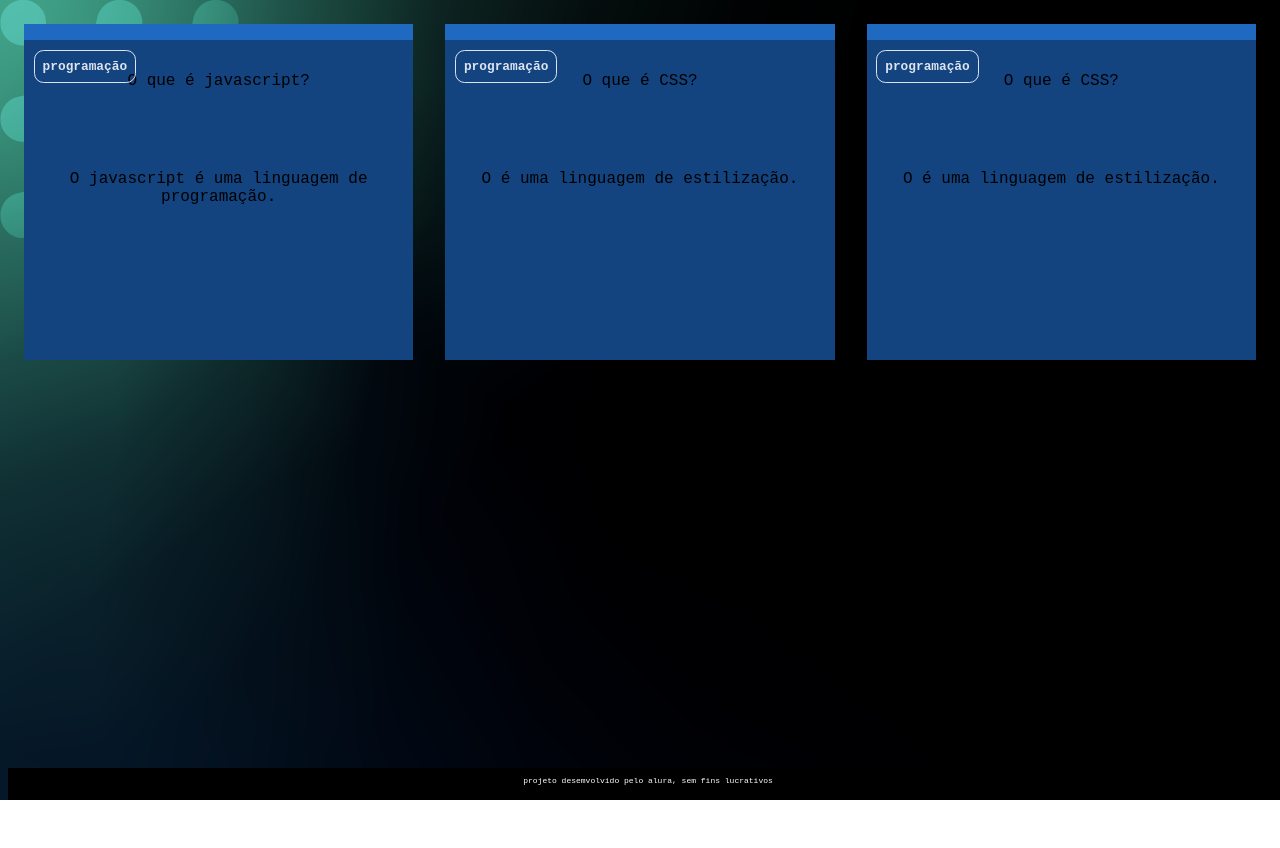
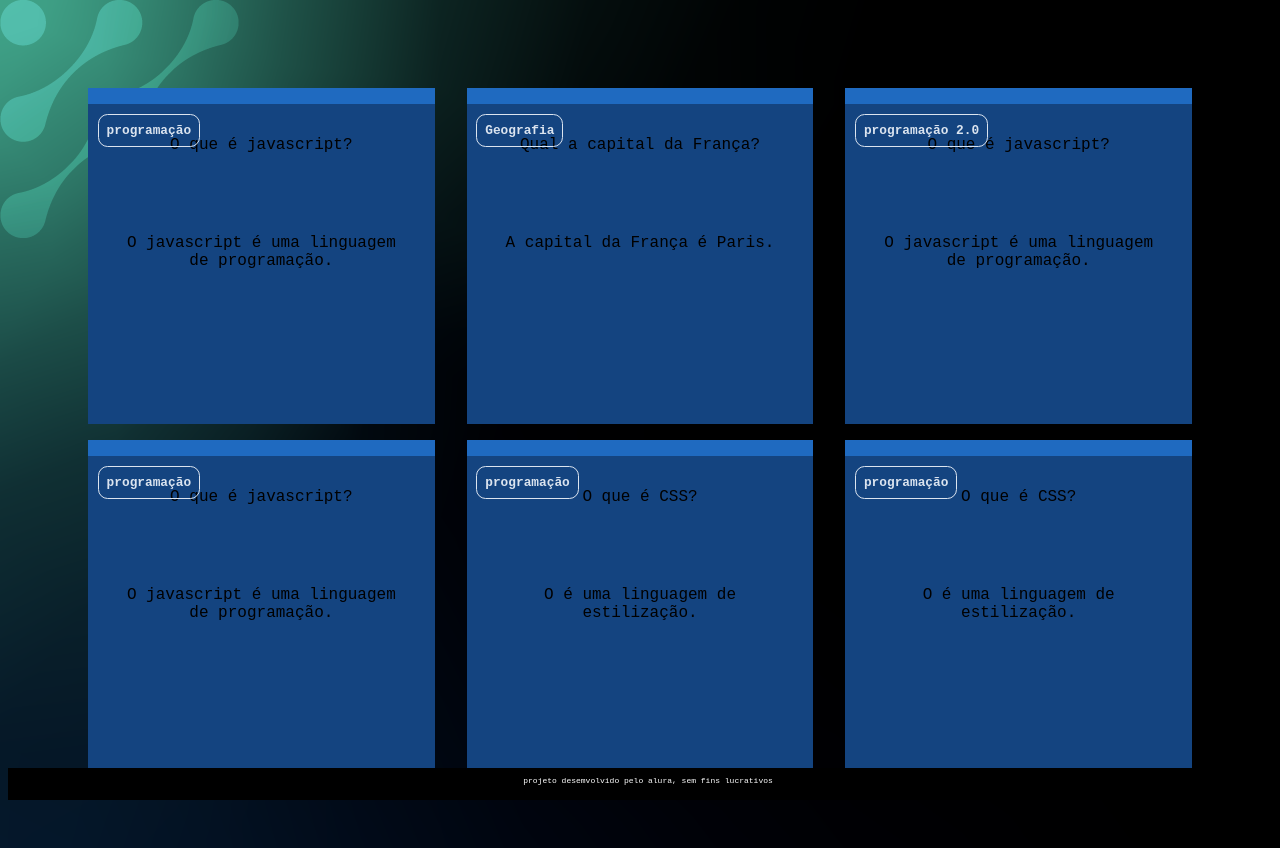
Before and after one commit to jacksonmachado2/flahcard, a plain HTML site: page index.html in a window 1280 px wide. Before the commit the page ends 800 px from the top, so only its background shows below. Drawn offline with Linux system fonts and the light colour scheme.

Commit message:
Add files via upload

```diff
--- a/index.html
+++ b/index.html
@@ -9,6 +9,36 @@
 <body>
     <main>
 <section id="container">
+    <article class="cartao">
+        <div class="cartao__conteudo">
+            <h3>programação</h3>
+            <div class="cartao_conteudo_pergunta"></div>
+           <p> O que é javascript?</p>
+        <div class="cartao_conteudo_resposta">
+           <p> O javascript é uma linguagem de programação.</p>
+        </div>
+    </div>
+    </article>
+    <article class="cartao">
+        <div class="cartao__conteudo">
+            <h3>Geografia</h3>
+            <div class="cartao_conteudo_pergunta"></div>
+           <p> Qual a capital da França?</p>
+        <div class="cartao_conteudo_resposta">
+           <p> A capital da França é Paris.</p>
+        </div>
+    </div>
+    </article>
+    <article class="cartao">
+        <div class="cartao__conteudo">
+            <h3>programação 2.0</h3>
+            <div class="cartao_conteudo_pergunta"></div>
+           <p> O que é javascript?</p>
+        <div class="cartao_conteudo_resposta">
+           <p> O javascript é uma linguagem de programação.</p>
+        </div>
+    </div>
+    </article>
     <article class="cartao">
         <div class="cartao__conteudo">
             <h3>programação</h3>
--- a/style.css
+++ b/style.css
@@ -3,6 +3,7 @@
     --card-front-color: #144480;
     --card-back-color: #00F4BF;
  }
+
 
    body {
 
@@ -11,7 +12,11 @@
     }
  #container{
     display: flex;
+    flex-wrap: wrap;
+    justify-content: space-between;
+    padding: 4rem;
  }
+
 
  .cartao{
     margin: 1rem 1rem;
@@ -24,6 +29,8 @@
     text-align: center;
     background-color: var(--card-front-color);
     height: 100%;
+    transform-style: preserve-3d;
+    transition: transform 300ms ease-in-out;
  }
  .cartao__conteudo h3{
   color: var(--text-color);
@@ -34,11 +41,35 @@
     margin: 0.6rem;
     border-radius: 0.6rem;
     font-size: 1vw;
+    backface-visibility: hidden;
+
 
  }
  .cartao__conteudo p {
     margin-top: 1rem;
     padding: 2rem;
+
+
+ }
+
+
+ .cartao__conteudo__resposta p {
+    color: var(--card-back-color);
+    font-weight: 700;
+ }
+
+
+ .cartao:hover .cartao__conteudo {
+    transform: rotateY(180deg);
+ }
+
+
+ .cartao__conteudo__pergunta,
+ .cartao__conteudo__resposta {
+    backface-visibility: hidden;
+    position: absolute;
+    height: 100%;
+    width: 100%;
  }
  .cartao__conteudo__pergunta {
     color: var(--text-color);
@@ -55,6 +86,7 @@
         height: 2rem;
     }
 
+
     footer p {
         text-align: center;
         font-size: 0.5rem;
```
Lines whose indentation alone changed are shown as unchanged.
